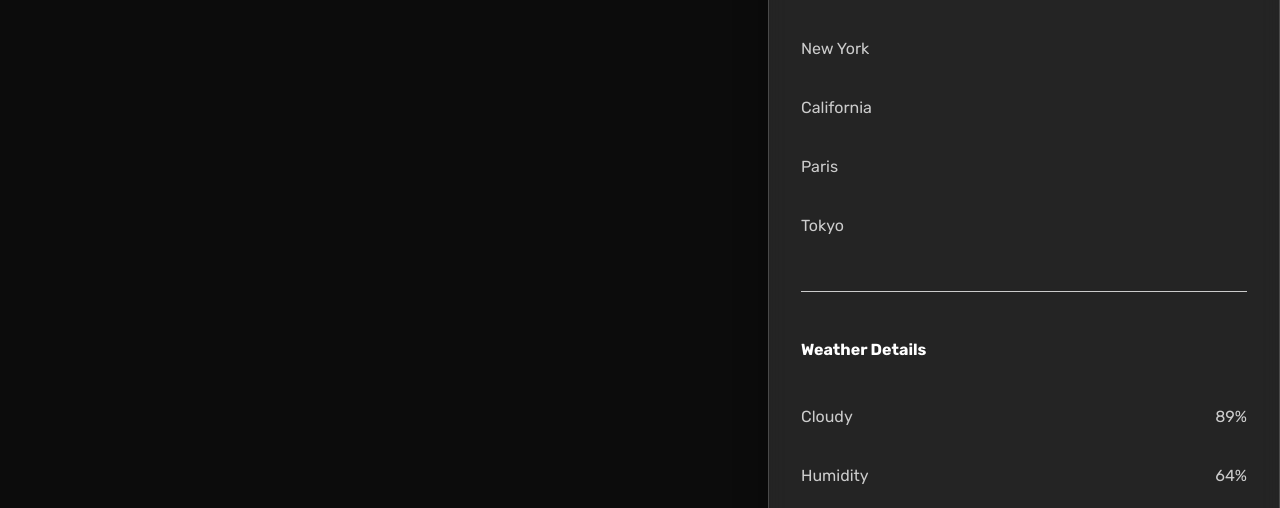
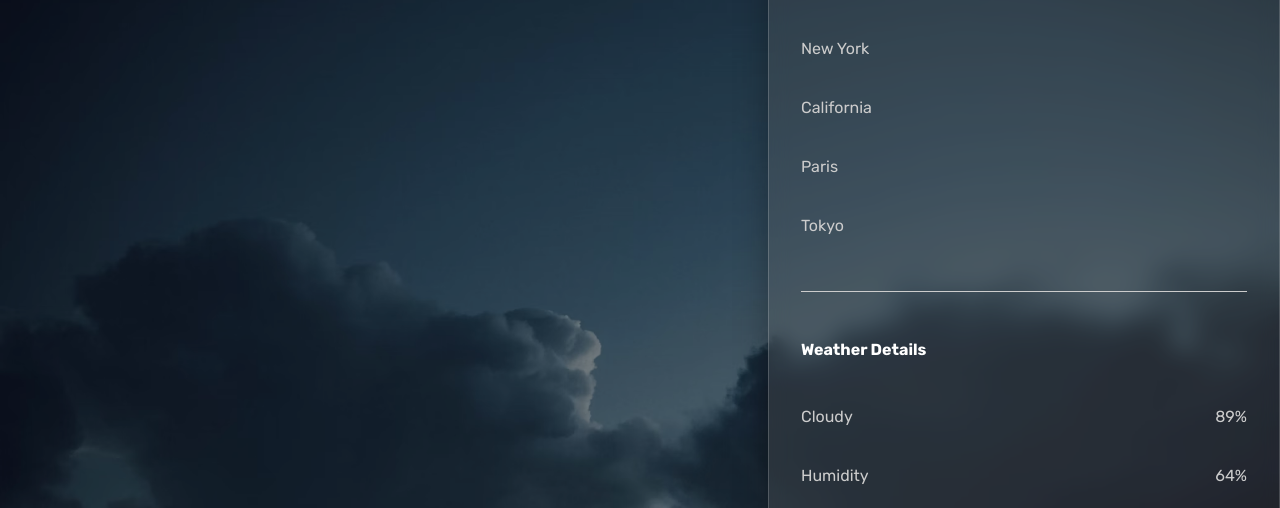
Before and after one commit to krishnaagrawal74/WeatherLink, a plain HTML site: page index.html in a window 1280 px wide. Shown: the part 89-597 px from the top of the page. Drawn offline with Linux system fonts and the light colour scheme; files whose address does not match are found by name.

Commit message:
Update style.css

```diff
--- a/style.css
+++ b/style.css
@@ -17,7 +17,7 @@ h1,h3{
 
 .weather-app{
     min-height: 100vh;
-    background-image: url(day/cloudy.png);
+    background-image: url(cloudy.png);
     background-position: center;
     background-repeat: no-repeat;
     background-size: cover;
```
